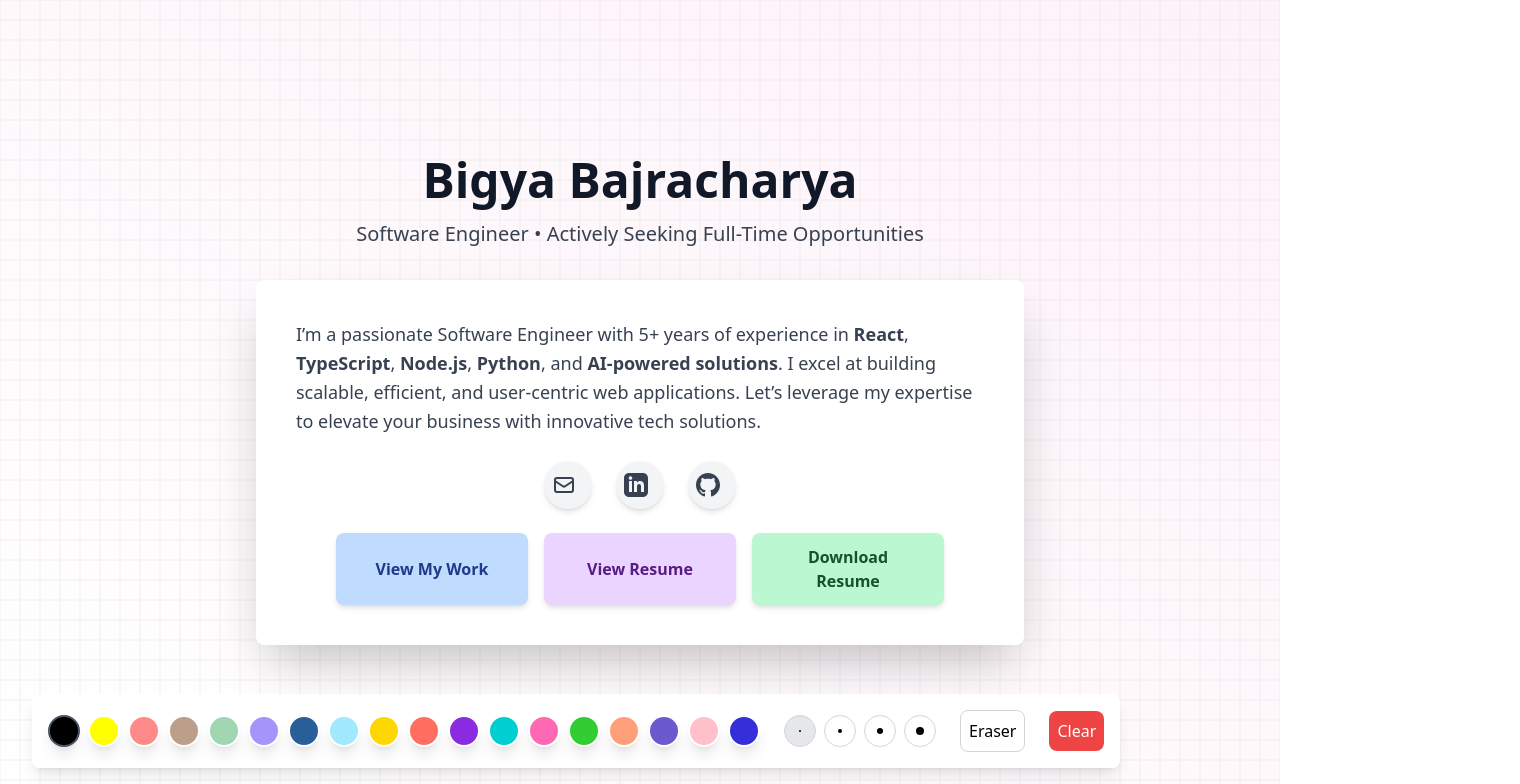
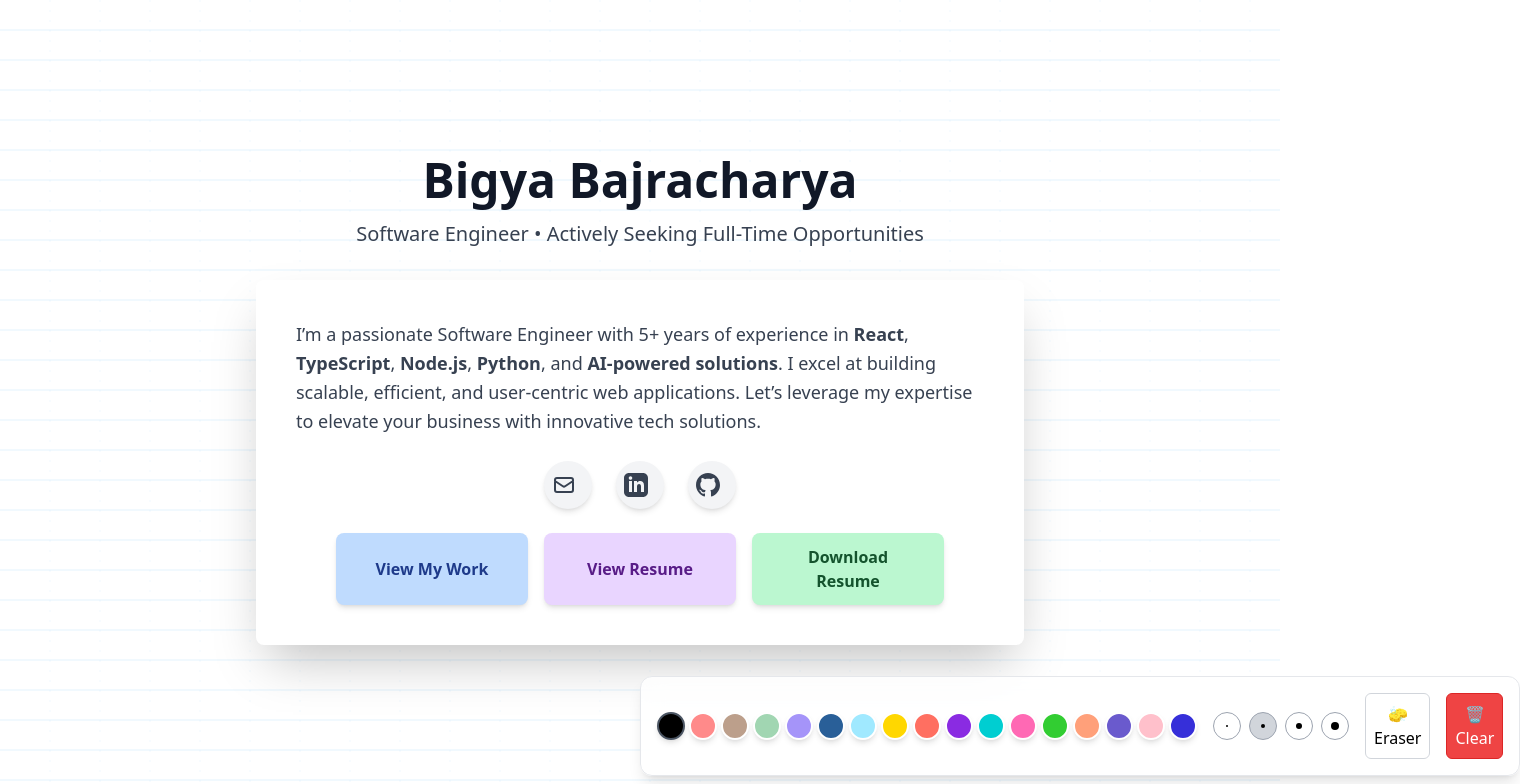
Before and after one commit to bigyaa/bigyaa.github.io, a React (Create React App) app: page / in a window 1280 px wide. Shown: the top 784 px of the page, 1520 px wide, since content can reach past the window. Built offline with nearby package versions, Linux system fonts and the light colour scheme.

Commit message:
Make the front page pastel and enhance design

```diff
--- a/src/App.js
+++ b/src/App.js
@@ -1,8 +1,9 @@
 import React, { useEffect, useState } from 'react';
 import info from './data.json';
 import Timeline from './components/Timeline';
+import Footer from './components/Footer';
+// import FrontPage from './components/FrontPage';
 import Header from './components/Header';
-import Footer from './components/Footer';
 
 function App() {
   const [data, setData] = useState(null);
@@ -15,6 +16,7 @@ function App() {
 
   return (
     <div>
+      {/* <FrontPage /> */}
       <Header />
       <Timeline experiences={data.experiences} />
       <Footer />
--- a/src/components/Header.js
+++ b/src/components/Header.js
@@ -4,122 +4,112 @@ import { motion } from 'framer-motion';
 
 const Header = () => {
   const canvasRef = useRef(null);
+  const gridCanvasRef = useRef(null);
   const [isDrawing, setIsDrawing] = useState(false);
   const [currentColor, setCurrentColor] = useState('#000000');
   const [lastX, setLastX] = useState(0);
   const [lastY, setLastY] = useState(0);
   const [isEraser, setIsEraser] = useState(false);
-  const [brushSize, setBrushSize] = useState(2);
+  const [brushSize, setBrushSize] = useState(4);
 
   useEffect(() => {
     const canvas = canvasRef.current;
-    const ctx = canvas.getContext('2d');
+    const gridCanvas = gridCanvasRef.current;
 
-    // Set canvas size
-    canvas.width = window.innerWidth;
-    canvas.height = window.innerHeight;
+    const resizeCanvas = () => {
+      canvas.width = window.innerWidth;
+      canvas.height = window.innerHeight;
+      gridCanvas.width = window.innerWidth;
+      gridCanvas.height = window.innerHeight;
+      drawGrid(gridCanvas.getContext('2d'));
+    };
 
-    // Set initial drawing styles
-    ctx.strokeStyle = currentColor;
-    ctx.lineJoin = 'round';
-    ctx.lineCap = 'round';
-    ctx.lineWidth = 2;
+    resizeCanvas();
+    window.addEventListener('resize', resizeCanvas);
 
-    // Draw grid
-    drawGrid(ctx);
+    return () => window.removeEventListener('resize', resizeCanvas);
   }, []);
 
   const drawGrid = (ctx) => {
-    ctx.beginPath();
-    ctx.strokeStyle = '#e0e0e0';
-    ctx.lineWidth = 0.5;
+    ctx.clearRect(0, 0, ctx.canvas.width, ctx.canvas.height);
+    ctx.strokeStyle = 'rgba(135, 206, 250, 0.4)'; // Light blue grid lines
+    ctx.lineWidth = 0.6;
 
-    // Vertical lines
-    for (let x = 0; x <= window.innerWidth; x += 20) {
-      ctx.moveTo(x, 0);
-      ctx.lineTo(x, window.innerHeight);
+    // Horizontal Notebook Lines
+    for (let y = 30; y <= ctx.canvas.height; y += 30) {
+      ctx.beginPath();
+      ctx.moveTo(0, y);
+      ctx.lineTo(ctx.canvas.width, y);
+      ctx.stroke();
     }
 
-    // Horizontal lines
-    for (let y = 0; y <= window.innerHeight; y += 20) {
-      ctx.moveTo(0, y);
-      ctx.lineTo(window.innerWidth, y);
+    // Vertical Dotted Lines for Graph Feel
+    ctx.strokeStyle = 'rgba(135, 206, 250, 0.2)';
+    for (let x = 50; x <= ctx.canvas.width; x += 50) {
+      ctx.beginPath();
+      ctx.setLineDash([2, 8]); // Dotted effect
+      ctx.moveTo(x, 0);
+      ctx.lineTo(x, ctx.canvas.height);
+      ctx.stroke();
     }
-
-    ctx.stroke();
+    ctx.setLineDash([]); // Reset dashed line
   };
 
   const startDrawing = (e) => {
-    const canvas = canvasRef.current;
-    const rect = canvas.getBoundingClientRect();
-    const x = e.clientX - rect.left;
-    const y = e.clientY - rect.top;
-
+    const { clientX, clientY } = e;
     setIsDrawing(true);
-    setLastX(x);
-    setLastY(y);
+    setLastX(clientX);
+    setLastY(clientY);
   };
 
   const stopDrawing = () => {
     setIsDrawing(false);
   };
-  const clearCanvas = () => {
-    const canvas = canvasRef.current;
-    const ctx = canvas.getContext('2d');
-    ctx.clearRect(0, 0, canvas.width, canvas.height);
-    drawGrid(ctx);
-  };
 
-  const toggleEraser = () => {
-    setIsEraser(!isEraser);
-    const ctx = canvasRef.current.getContext('2d');
-    ctx.strokeStyle = isEraser ? currentColor : '#ffffff';
-  };
-
-  // Update draw function to use brush size
   const draw = (e) => {
     if (!isDrawing) return;
 
     const canvas = canvasRef.current;
     const ctx = canvas.getContext('2d');
-    const rect = canvas.getBoundingClientRect();
-    const x = e.clientX - rect.left;
-    const y = e.clientY - rect.top;
 
     ctx.beginPath();
-    ctx.strokeStyle = isEraser ? '#ffffff' : currentColor;
     ctx.lineWidth = brushSize;
+    ctx.lineCap = 'round';
+
+    if (isEraser) {
+      ctx.globalCompositeOperation = 'destination-out'; // Erase instead of drawing
+      ctx.strokeStyle = 'rgba(0,0,0,1)';
+    } else {
+      ctx.globalCompositeOperation = 'source-over'; // Normal drawing
+      ctx.strokeStyle = currentColor;
+    }
+
     ctx.moveTo(lastX, lastY);
-    ctx.lineTo(x, y);
+    ctx.lineTo(e.clientX, e.clientY);
     ctx.stroke();
 
-    setLastX(x);
-    setLastY(y);
+    setLastX(e.clientX);
+    setLastY(e.clientY);
+  };
+
+  const clearCanvas = () => {
+    const ctx = canvasRef.current.getContext('2d');
+    ctx.clearRect(0, 0, canvasRef.current.width, canvasRef.current.height);
   };
 
   const colorPalette = [
-    '#000000', // Black
-    '#FFFF00', // Yellow
-    '#FF8A8A', // Light Red
-    '#BC9F8B', // Light Brown
-    '#A1D6B2', // Light Green
-    '#A594F9', // Light Purple
-    '#295F98', // Dark Blue
-    '#A0E9FF', // Light Blue
-    '#FFD700', // Gold
-    '#FF6F61', // Coral
-    '#8A2BE2', // Blue Violet
-    '#00CED1', // Dark Turquoise
-    '#FF69B4', // Hot Pink
-    '#32CD32', // Lime Green
-    '#FFA07A', // Light Salmon
-    '#6A5ACD',  // Slate Blue
-    '#FFC0CB', // Pink
-    '#362FD9', // Dark Purple
+    '#000000', '#FF8A8A', '#BC9F8B', '#A1D6B2', '#A594F9',
+    '#295F98', '#A0E9FF', '#FFD700', '#FF6F61', '#8A2BE2',
+    '#00CED1', '#FF69B4', '#32CD32', '#FFA07A', '#6A5ACD',
+    '#FFC0CB', '#362FD9',
   ];
 
   return (
-    <header className="min-h-screen flex items-center justify-center relative bg-gradient-to-bl from-pink-50 via-lavender-50 to-lavender-100">
+    <header className="relative min-h-screen flex items-center justify-center bg-gradient-to-bl from-blue-10 via-lavender-10 to-pink-10">
+      {/* Grid Canvas (Grid stays even when clearing) */}
+      <canvas ref={gridCanvasRef} className="absolute top-0 left-0 w-full h-full z-0 pointer-events-none" />
+
+      {/* Drawing Canvas */}
       <canvas
         ref={canvasRef}
         className="absolute top-0 left-0 w-full h-full z-10"
@@ -129,21 +119,24 @@ const Header = () => {
         onMouseLeave={stopDrawing}
       />
 
-      {/* Controls Panel */}
+      {/* Floating Controls */}
       <motion.div
-        className="absolute bottom-8 left-8 flex items-center space-x-6 z-20 bg-white/90 p-4 rounded-lg shadow-lg backdrop-blur"
-        initial={{ y: 100, opacity: 0 }}
+        className="absolute bottom-6 left-1/2 transform -translate-x-1/2 flex items-center space-x-4 z-20 bg-white/80 backdrop-blur-md p-4 rounded-xl shadow-lg border border-gray-200"
+        initial={{ y: 50, opacity: 0 }}
         animate={{ y: 0, opacity: 1 }}
         transition={{ duration: 0.5 }}
       >
         {/* Color Palette */}
-        <div className="flex space-x-2">
+        <div className="flex space-x-1">
           {colorPalette.map((color) => (
             <motion.button
               key={color}
-              className={`w-8 h-8 rounded-full border-2 ${currentColor === color ? 'border-gray-600' : 'border-white'} shadow-lg`}
+              className={`w-7 h-7 rounded-full border-2 ${currentColor === color ? 'border-gray-600' : 'border-white'} shadow-md`}
               style={{ backgroundColor: color }}
-              onClick={() => setCurrentColor(color)}
+              onClick={() => {
+                setCurrentColor(color)
+                setIsEraser(false)
+              }}
               whileHover={{ scale: 1.2 }}
               whileTap={{ scale: 0.9 }}
             />
@@ -155,39 +148,38 @@ const Header = () => {
           {[2, 4, 6, 8].map((size) => (
             <motion.button
               key={size}
-              className={`w-8 h-8 rounded-full flex items-center justify-center ${brushSize === size ? 'bg-gray-200' : 'bg-white'} border border-gray-300`}
+              className={`w-7 h-7 rounded-full flex items-center justify-center ${brushSize === size ? 'bg-gray-300' : 'bg-white'} border border-gray-400`}
               onClick={() => setBrushSize(size)}
               whileHover={{ scale: 1.1 }}
               whileTap={{ scale: 0.9 }}
             >
-              <div
-                className="rounded-full bg-black"
-                style={{ width: size, height: size }}
-              />
+              <div className="rounded-full bg-black" style={{ width: size, height: size }} />
             </motion.button>
           ))}
         </div>
 
         {/* Eraser Toggle */}
         <motion.button
-          className={`p-2 rounded-lg ${isEraser ? 'bg-blue-500 text-white' : 'bg-white'} border border-gray-300`}
-          onClick={toggleEraser}
+          className={`p-2 rounded-md ${isEraser ? 'bg-gray-500 text-white' : 'bg-white-200'} border border-gray-300`}
+          onClick={() => setIsEraser(!isEraser)}
           whileHover={{ scale: 1.1 }}
           whileTap={{ scale: 0.9 }}
         >
-          Eraser
+          🧽 Eraser
         </motion.button>
 
         {/* Clear Canvas */}
         <motion.button
-          className="p-2 rounded-lg bg-red-500 text-white"
+          className="p-2 rounded-md bg-red-500 text-white border border-red-600"
           onClick={clearCanvas}
           whileHover={{ scale: 1.1 }}
           whileTap={{ scale: 0.9 }}
         >
-          Clear
+          🗑️ Clear
         </motion.button>
       </motion.div>
+
+      {/* Hero Section */}
       <Hero />
     </header>
   );
```
